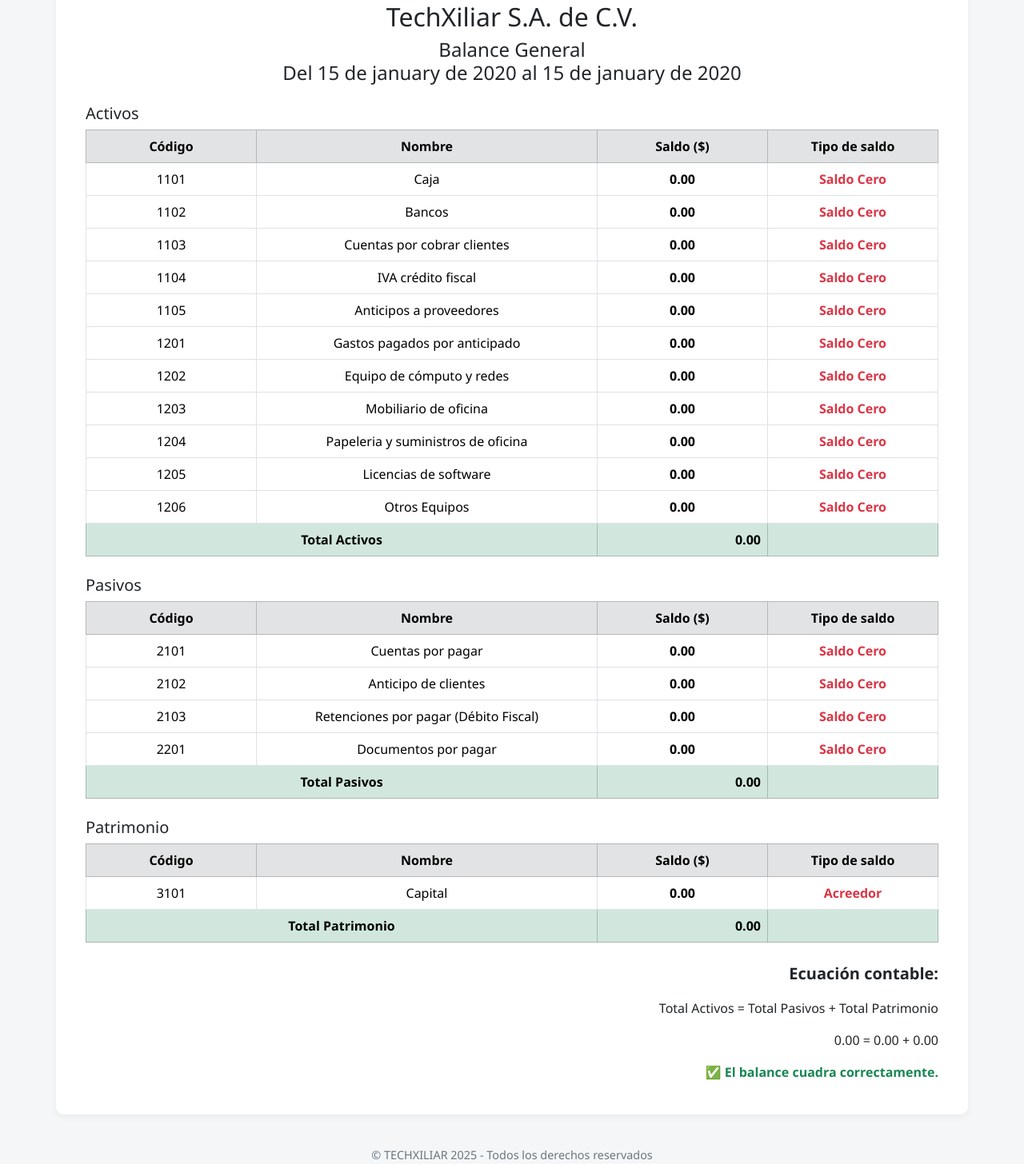
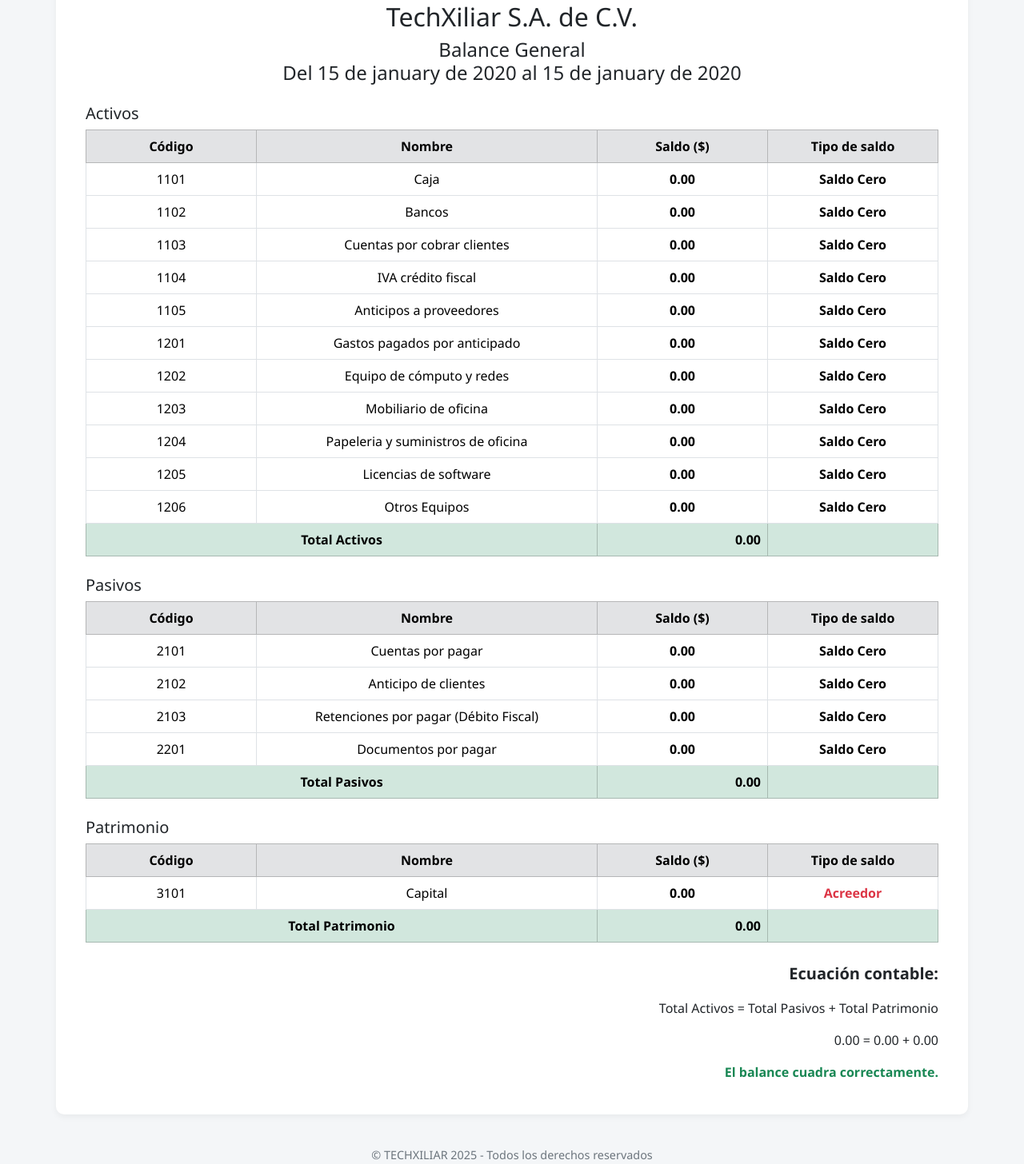
Before and after one commit to ChrisPleitez4/Proyecto-SIC-2025, a Django app: page /estados/ in a window 1280 px wide. Shown: the part 1585-3041 px from the top of the page at 80% size. Run offline with Django 5.2, Linux system fonts and the light colour scheme; data comes from the database, SQL or seed files in the repository; tables that the repository leaves empty hold one stand-in row (values such as "Sample post").

Commit message:
Actualizacion estados

```diff
--- a/SIC_2025/estados/templates/estados.html
+++ b/SIC_2025/estados/templates/estados.html
@@ -6,6 +6,7 @@
   <style>
     .positivo { color: #198754; font-weight: 600; } /* verde */
     .negativo { color: #dc3545; font-weight: 600; } /* rojo */
+    .cero { color: #000000; font-weight: 600; }     /* negro */
 
     /* Columnas balance general con ancho fijo y uniforme */
     .balance-table th.codigo, .balance-table td.codigo { width: 20%; }
@@ -69,7 +70,7 @@
         <td class="text-end negativo">{{ total_gastos|floatformat:2 }}</td></tr>
 
       <tr class="table-success fw-bold"><td>Utilidad Bruta</td>
-        <td class="text-end {% if utilidad_bruta < 0 %}negativo{% else %}positivo{% endif %}">
+        <td class="text-end {% if utilidad_bruta < 0 %}negativo{% elif utilidad_bruta == 0 %}cero{% else %}positivo{% endif %}">
           {{ utilidad_bruta|floatformat:2|cut:"-" }}
         </td></tr>
     </tbody>
@@ -93,12 +94,12 @@
         <td class="text-end positivo">{{ capital_social|floatformat:2 }}</td></tr>
 
       <tr><td>Utilidad Bruta</td>
-        <td class="text-end {% if utilidad_bruta < 0 %}negativo{% else %}positivo{% endif %}">
+        <td class="text-end {% if utilidad_bruta < 0 %}negativo{% elif utilidad_bruta == 0 %}cero{% else %}positivo{% endif %}">
           {{ utilidad_bruta|floatformat:2|cut:"-" }}
         </td></tr>
 
       <tr class="table-success fw-bold"><td>Capital Final</td>
-        <td class="text-end {% if capital_final < 0 %}negativo{% else %}positivo{% endif %}">
+        <td class="text-end {% if capital_final < 0 %}negativo{% elif capital_final == 0 %}cero{% else %}positivo{% endif %}">
           {{ capital_final|floatformat:2 }}
         </td></tr>
     </tbody>
@@ -126,8 +127,19 @@
       <tr>
         <td class="codigo">{{ a.cod }}</td>
         <td class="nombre">{{ a.nombre }}</td>
-        <td class="saldo {% if a.saldo < 0 %}negativo{% else %}positivo{% endif %}">{{ a.saldo|floatformat:2 }}</td>
-        <td class="tipo_saldo"><span class="{% if a.tipo_saldo == 'Deudor' %}positivo{% else %}negativo{% endif %}">{{ a.tipo_saldo }}</span></td>
+        <td class="saldo
+            {% if a.saldo < 0 %}negativo
+            {% elif a.saldo == 0 %}cero
+            {% else %}positivo{% endif %}">
+            {{ a.saldo|floatformat:2 }}
+        </td>
+        <td class="tipo_saldo">
+          <span class="{% if a.tipo_saldo == 'Deudor' %}positivo
+                      {% elif a.tipo_saldo == 'Saldo Cero' %}cero
+                      {% else %}negativo{% endif %}">
+            {{ a.tipo_saldo }}
+          </span>
+        </td>
       </tr>
       {% empty %}
       <tr><td colspan="4">No hay cuentas de activos</td></tr>
@@ -156,8 +168,19 @@
       <tr>
         <td class="codigo">{{ p.cod }}</td>
         <td class="nombre">{{ p.nombre }}</td>
-        <td class="saldo {% if p.saldo < 0 %}negativo{% else %}positivo{% endif %}">{{ p.saldo|floatformat:2 }}</td>
-        <td class="tipo_saldo"><span class="{% if p.tipo_saldo == 'Deudor' %}positivo{% else %}negativo{% endif %}">{{ p.tipo_saldo }}</span></td>
+        <td class="saldo
+            {% if p.saldo < 0 %}negativo
+            {% elif p.saldo == 0 %}cero
+            {% else %}positivo{% endif %}">
+            {{ p.saldo|floatformat:2 }}
+        </td>
+        <td class="tipo_saldo">
+          <span class="{% if p.tipo_saldo == 'Deudor' %}positivo
+                      {% elif p.tipo_saldo == 'Saldo Cero' %}cero
+                      {% else %}negativo{% endif %}">
+            {{ p.tipo_saldo }}
+          </span>
+        </td>
       </tr>
       {% empty %}
       <tr><td colspan="4">No hay cuentas de pasivos</td></tr>
@@ -185,8 +208,19 @@
       <tr>
         <td class="codigo">3101</td>
         <td class="nombre">Capital</td>
-        <td class="saldo {% if total_patrimonio < 0 %}negativo{% else %}positivo{% endif %}">{{ total_patrimonio|floatformat:2 }}</td>
-        <td class="tipo_saldo"><span class="{% if tipo_saldo_capital == 'Deudor' %}positivo{% else %}negativo{% endif %}">{{ tipo_saldo_capital }}</span></td>
+        <td class="saldo
+            {% if total_patrimonio < 0 %}negativo
+            {% elif total_patrimonio == 0 %}cero
+            {% else %}positivo{% endif %}">
+            {{ total_patrimonio|floatformat:2 }}
+        </td>
+        <td class="tipo_saldo">
+          <span class="{% if tipo_saldo_capital == 'Deudor' %}positivo
+                      {% elif tipo_saldo_capital == 'Saldo Cero' %}cero
+                      {% else %}negativo{% endif %}">
+            {{ tipo_saldo_capital }}
+          </span>
+        </td>
       </tr>
       <tr class="table-success fw-bold">
         <td colspan="2">Total Patrimonio</td>
@@ -202,9 +236,9 @@
     <p>Total Activos = Total Pasivos + Total Patrimonio</p>
     <p>{{ total_activos|floatformat:2 }} = {{ total_pasivos|floatformat:2 }} + {{ total_patrimonio|floatformat:2 }}</p>
     {% if diferencia_balance == 0 %}
-      <p class="text-success fw-bold">✅ El balance cuadra correctamente.</p>
+      <p class="text-success fw-bold">El balance cuadra correctamente.</p>
     {% else %}
-      <p class="text-danger fw-bold">⚠️ Descuadre: diferencia = {{ diferencia_balance|floatformat:2 }}</p>
+      <p class="text-danger fw-bold">Descuadre: diferencia = {{ diferencia_balance|floatformat:2 }}</p>
     {% endif %}
   </div>
 
```
